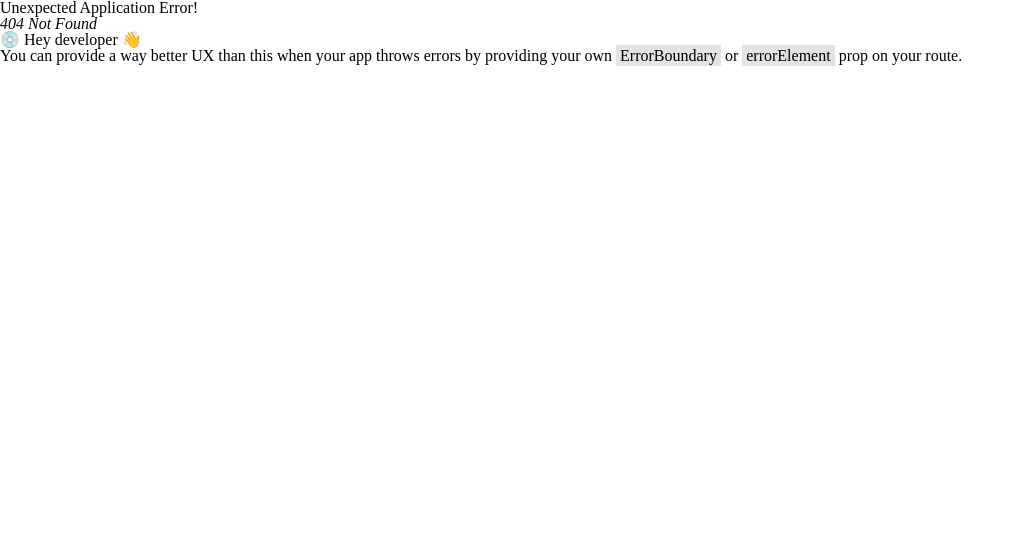
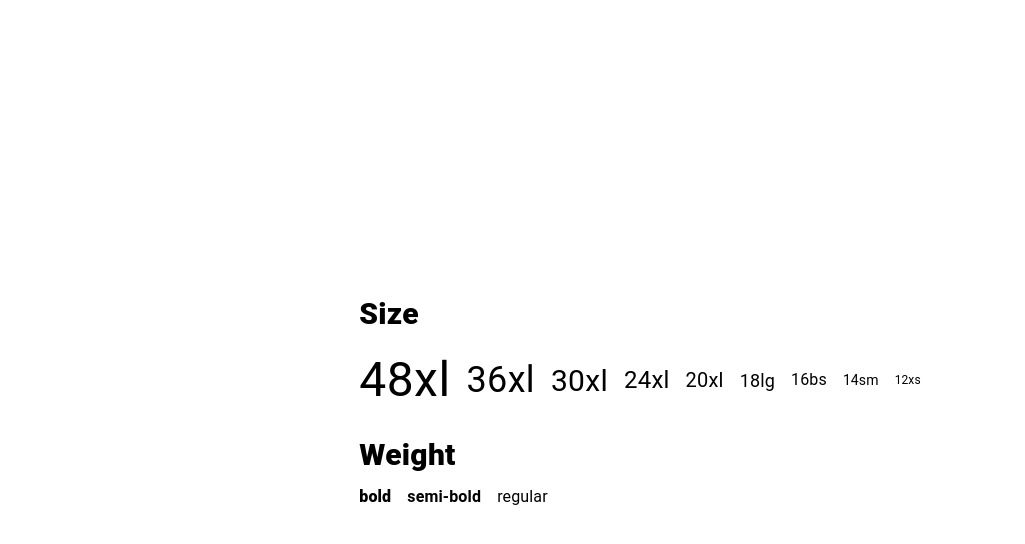
Before and after one commit to P-CABP/pcabp-client, a React (Vite) app: page /dev/typography in a window 1280 px wide. Before the commit this address had no page. Shown: the top 544 px of the page, without its empty margins (0-1025 px from the left). Built offline with nearby package versions, Linux system fonts and the light colour scheme.

Commit message:
feat: publish typography

```diff
--- a/src/pages/dev/DevPage.tsx
+++ b/src/pages/dev/DevPage.tsx
@@ -5,6 +5,7 @@ const DevPage = () => {
   return (
     <Stack rowGap={1}>
       <NavLink to="/dev/palette">Palette</NavLink>
+      <NavLink to="/dev/typography">Typography</NavLink>
     </Stack>
   );
 };
--- /dev/null
+++ b/src/pages/dev/typography/DevTypographyPage.tsx
@@ -0,0 +1,42 @@
+import { Stack, styled, Typography } from "@mui/material";
+
+import Flex from "@/components/wrappers/Flex";
+
+const DevTypographyPage = () => {
+  return (
+    <Stack rowGap={2}>
+      <StyledTypographyContainer>
+        <Typography size="30xl" weight="bold">
+          Size
+        </Typography>
+        <Flex columnGap={2}>
+          <Typography size="48xl">48xl</Typography>
+          <Typography size="36xl">36xl</Typography>
+          <Typography size="30xl">30xl</Typography>
+          <Typography size="24xl">24xl</Typography>
+          <Typography size="20xl">20xl</Typography>
+          <Typography size="18lg">18lg</Typography>
+          <Typography size="16bs">16bs</Typography>
+          <Typography size="14sm">14sm</Typography>
+          <Typography size="12xs">12xs</Typography>
+        </Flex>
+      </StyledTypographyContainer>
+      <StyledTypographyContainer>
+        <Typography size="30xl" weight="bold">
+          Weight
+        </Typography>
+        <Flex columnGap={2}>
+          <Typography weight="bold">bold</Typography>
+          <Typography weight="semi-bold">semi-bold</Typography>
+          <Typography weight="regular">regular</Typography>
+        </Flex>
+      </StyledTypographyContainer>
+    </Stack>
+  );
+};
+
+const StyledTypographyContainer = styled(Stack)`
+  row-gap: 8px;
+`;
+
+export default DevTypographyPage;
--- a/src/routers/DevRouter.tsx
+++ b/src/routers/DevRouter.tsx
@@ -4,6 +4,7 @@ import DevGuard from "@/components/guards/DevGuard";
 import DevLayout from "@/components/layouts/DevLayout";
 import DevPage from "@/pages/dev/DevPage";
 import DevPalettePage from "@/pages/dev/palette/DevPalettePage";
+import DevTypographyPage from "@/pages/dev/typography/DevTypographyPage";
 
 const DevRouter: RouteObject[] = [
   {
@@ -21,6 +22,10 @@ const DevRouter: RouteObject[] = [
             path: "palette",
             element: <DevPalettePage />,
           },
+          {
+            path: "typography",
+            element: <DevTypographyPage />,
+          },
         ],
       },
     ],
--- a/src/themes/theme.ts
+++ b/src/themes/theme.ts
@@ -1,7 +1,8 @@
 import { createTheme } from "@mui/material";
 
 import paletteTheme from "@/themes/palette-theme";
+import typographyTheme from "@/themes/typography-theme";
 
-const theme = createTheme({}, paletteTheme);
+const theme = createTheme({}, paletteTheme, typographyTheme);
 
 export default theme;
--- /dev/null
+++ b/src/themes/typography-theme.ts
@@ -0,0 +1,118 @@
+import { createTheme } from "@mui/material";
+
+const typographyTheme = createTheme({
+  components: {
+    MuiTypography: {
+      defaultProps: {
+        size: "16bs",
+        weight: "regular",
+      },
+      styleOverrides: {
+        root: {
+          display: "flex",
+          alignItems: "center",
+        },
+      },
+      variants: [
+        {
+          props: {
+            size: "48xl",
+          },
+          style: {
+            fontSize: "48px",
+          },
+        },
+        {
+          props: {
+            size: "36xl",
+          },
+          style: {
+            fontSize: "36px",
+          },
+        },
+        {
+          props: {
+            size: "30xl",
+          },
+          style: {
+            fontSize: "30px",
+          },
+        },
+        {
+          props: {
+            size: "24xl",
+          },
+          style: {
+            fontSize: "24px",
+          },
+        },
+        {
+          props: {
+            size: "20xl",
+          },
+          style: {
+            fontSize: "20px",
+          },
+        },
+        {
+          props: {
+            size: "18lg",
+          },
+          style: {
+            fontSize: "18px",
+          },
+        },
+        {
+          props: {
+            size: "16bs",
+          },
+          style: {
+            fontSize: "16px",
+          },
+        },
+        {
+          props: {
+            size: "14sm",
+          },
+          style: {
+            fontSize: "14px",
+          },
+        },
+        {
+          props: {
+            size: "12xs",
+          },
+          style: {
+            fontSize: "12px",
+          },
+        },
+        {
+          props: {
+            weight: "bold",
+          },
+          style: {
+            fontWeight: "900",
+          },
+        },
+        {
+          props: {
+            weight: "semi-bold",
+          },
+          style: {
+            fontWeight: "600",
+          },
+        },
+        {
+          props: {
+            weight: "regular",
+          },
+          style: {
+            fontWeight: "400",
+          },
+        },
+      ],
+    },
+  },
+});
+
+export default typographyTheme;
```
Also changed, not shown: src/types/mui-typography.d.ts (added, +17 -0 lines).
